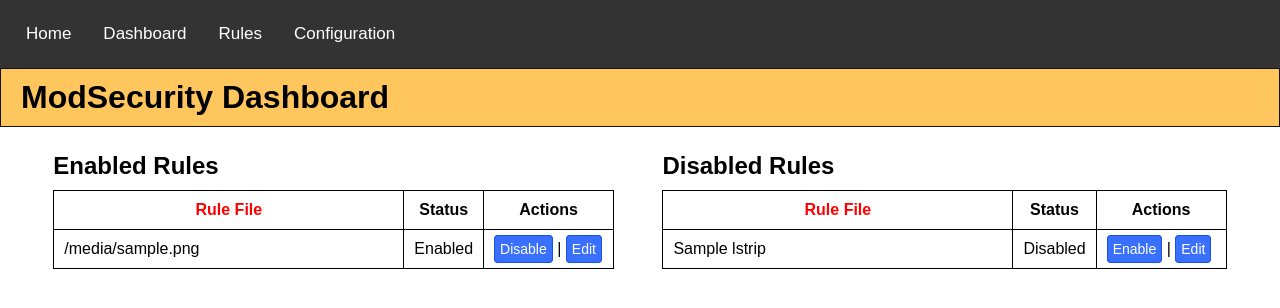
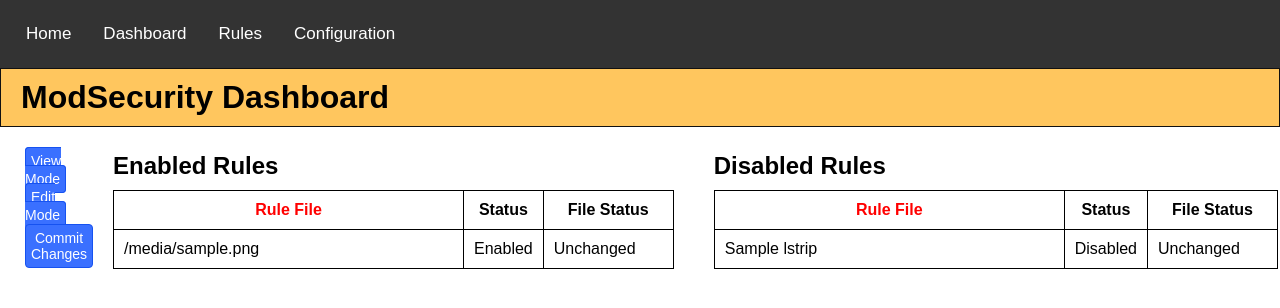
Before and after one commit to m0nK3man/ModSec-UI, a Flask app: template templates/rules.html in a window 1280 px wide. Shown: the top 308 px of the page. Run offline with Flask 3, Linux system fonts and the light colour scheme; the template is opened without the code that fills it: most values are stand-ins (such as "Sample title", 1, 10 or a date in 2020).

Commit message:
add view/edit mode

```diff
--- a/templates/rules.html
+++ b/templates/rules.html
@@ -1,6 +1,23 @@
-<!-- templates/dashboard.html -->
+<!-- templates/rules.html -->
 {% extends "base.html" %}
 {% block content %}
+
+<div class="rules-header">
+    <div class="mode-toggle">
+        <a href="{{ url_for('rules.rules', view_mode='view') }}"
+           class="button {% if view_mode == 'view' %}active{% endif %}">View Mode</a>
+        <a href="{{ url_for('rules.rules', view_mode='edit') }}"
+           class="button {% if view_mode == 'edit' %}active{% endif %}">Edit Mode</a>
+    </div>
+
+    <form action="{{ url_for('rules.commit_changes_view') }}" method="post" class="commit-form">
+        <button type="submit"
+                class="button {% if not (enabled_rules|selectattr('changed', 'true')|list + disabled_rules|selectattr('changed', 'true')|list) %}disabled{% endif %}"
+                {% if not (enabled_rules|selectattr('changed', 'true')|list + disabled_rules|selectattr('changed', 'true')|list) %}disabled{% endif %}>
+            Commit Changes
+        </button>
+    </form>
+</div>
 
 <div class="rule-block">
     <h2>Enabled Rules</h2>
@@ -8,16 +25,22 @@
         <tr>
             <th>Rule File</th>
             <th>Status</th>
+            <th>File Status</th>
+            {% if view_mode == 'edit' %}
             <th>Actions</th>
+            {% endif %}
         </tr>
         {% for rule in enabled_rules %}
-        <tr>
+        <tr class="{% if rule.changed %}changed{% endif %}">
             <td>{{ rule.filename }}</td>
             <td>Enabled</td>
+            <td>{{ 'Changed' if rule.changed else 'Unchanged' }}</td>
+            {% if view_mode == 'edit' %}
             <td>
-                <a class="button" href="{{ url_for('rules.toggle_rule_view', filename=rule.filename) }}">Disable</a> |
-                <a class="button" href="{{ url_for('rules.edit_rule', filename=rule.filename) }}">Edit</a>
+                <a class="button" href="{{ url_for('rules.toggle_rule_view', filename=rule.filename, view_mode=view_mode) }}">Disable</a> |
+                <a class="button" href="{{ url_for('rules.edit_rule', filename=rule.filename, view_mode=view_mode) }}">Edit</a>
             </td>
+            {% endif %}
         </tr>
         {% endfor %}
     </table>
@@ -29,16 +52,22 @@
         <tr>
             <th>Rule File</th>
             <th>Status</th>
+            <th>File Status</th>
+            {% if view_mode == 'edit' %}
             <th>Actions</th>
+            {% endif %}
         </tr>
         {% for rule in disabled_rules %}
-        <tr>
+        <tr class="{% if rule.changed %}changed{% endif %}">
             <td>{{ rule.filename.lstrip('.') }}</td>
             <td>Disabled</td>
+            <td>{{ 'Changed' if rule.changed else 'Unchanged' }}</td>
+            {% if view_mode == 'edit' %}
             <td>
-                <a class="button" href="{{ url_for('rules.toggle_rule_view', filename=rule.filename) }}">Enable</a> |
-                <a class="button" href="{{ url_for('rules.edit_rule', filename=rule.filename) }}">Edit</a>
+                <a class="button" href="{{ url_for('rules.toggle_rule_view', filename=rule.filename, view_mode=view_mode) }}">Enable</a> |
+                <a class="button" href="{{ url_for('rules.edit_rule', filename=rule.filename, view_mode=view_mode) }}">Edit</a>
             </td>
+            {% endif %}
         </tr>
         {% endfor %}
     </table>
```
Also changed, not shown: modsec_manager.py (+40 -9 lines), routes/rules.py (+29 -8 lines), 1 other file.
